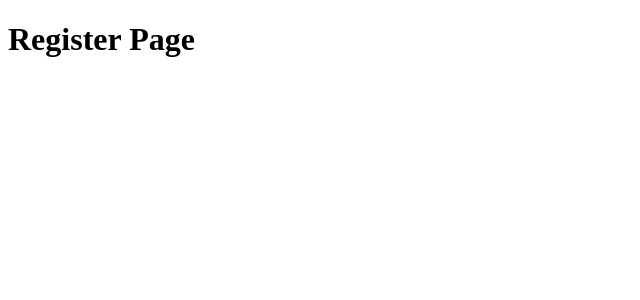
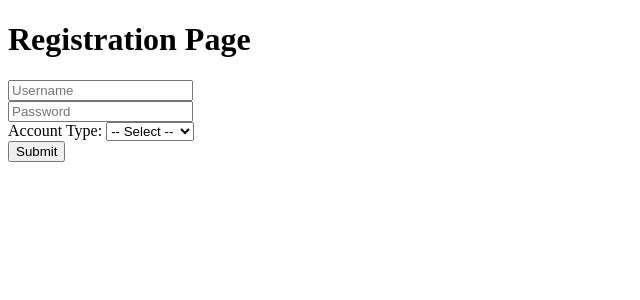
Before and after one commit to JuanThe3rd/food-delivery-app, a React (Create React App) app in the folder client/: page /register in a window 1280 px wide. Shown: the top 300 px of the page, without its empty margins (0-640 px from the left). Built offline with nearby package versions, Linux system fonts and the light colour scheme.

Commit message:
completes registration page before testing

```diff
--- a/client/src/components/Register.js
+++ b/client/src/components/Register.js
@@ -1,7 +1,123 @@
-import React, { useState, useEffect } from "react";
+import React, { useState } from "react";
 
 function Register() {
-    return <h1>Register Page</h1>;
+    const [accountType, setAccountType] = useState();
+    const [accountData, setAccountData] = useState({});
+    const [newAccount, setNewAccount] = useState();
+    const [msg, setMsg] = useState();
+
+    return (
+        <div>
+            <h1>Registration Page</h1>
+
+            {msg &&
+                <div>
+                    {msg}
+                </div>
+            }
+
+            <form onSubmit={(e) => handleSubmit(e)}>
+                <input placeholder='Username' onChange={handleChange} name='username' />
+                <br />
+                <input placeholder='Password' onChange={handleChange} name='password' type='password' />
+                <br />
+                <label>Account Type: </label>
+                <select onChange={(e) => setAccountType(e.target.value)}>
+                    <option value='choosing'>-- Select --</option>
+                    <option value='user'>User</option>
+                    <option value='restaurant'>Restaurant</option>
+                </select>
+                <br />
+
+                {accountType === 'user' &&
+                    <div>
+                        <input placeholder='Firstname' name='firstname' onChange={handleChange} />
+                        <br/ >
+                        <input placeholder='Profile Picture URL' name='profile_pic' onChange={handleChange} />
+                        <br />
+                    </div>
+                }
+
+                {accountType === 'restaurant' &&
+                    <div>
+                        <input placeholder='Restaurant Name' onChange={handleChange} name='name' value={accountData.name} />
+                        <br />
+                        <input placeholder='Image URL' onChange={handleChange} name='image' value={accountData.image} />
+                        <br />
+                        <input placeholder='Owner Name' onChange={handleChange} name='owner' value={accountData.owner} />
+                        <br />
+                    </div>
+                }
+
+                <input type='submit' />
+            </form>
+        </div>
+    );
+
+    function handleChange(e){
+        setAccountData({...accountData, [e.target.name]: e.target.value})
+    }
+
+    function handleSubmit(e){
+        e.preventDefault();
+
+        if (accountType === 'user'){
+            fetch('/users', {
+                method: 'POST',
+                headers: {'Content-Type': 'application/json'},
+                body: JSON.stringify({
+                    name: accountData.firstname,
+                    profile_pic: accountData.profile_pic
+                })
+            })
+                .then(res => res.json())
+                .then(setNewAccount)
+                .catch(setMsg)
+
+            fetch('/logins', {
+                method: 'POST',
+                headers: {'Content-Type': 'application/json'},
+                body: JSON.stringify({
+                    username: accountData.username,
+                    password: accountData.password,
+                    user_type: 'user',
+                    user_id: newAccount.id,
+                    restaurant_id: null
+                })
+            })
+                .then(res => res.json())
+                .then(newLogin => setMsg('Account Successfully Created!'))
+                .catch(setMsg)
+
+        } else if (accountType ==='restaurant'){
+            fetch('/restaurants', {
+                method: 'POST',
+                headers: {'Content-Type': 'application/json'},
+                body: JSON.stringify({
+                    name: accountData.name,
+                    image: accountData.image,
+                    owner: accountData.owner
+                })
+            })
+                .then(res => res.json())
+                .then(setNewAccount)
+                .catch(setMsg)
+
+            fetch('/logins', {
+                method: 'POST',
+                headers: {'Content-Type': 'application/json'},
+                body: JSON.stringify({
+                    username: accountData.username,
+                    password: accountData.password,
+                    user_type: 'restaurant',
+                    user_id: null,
+                    restaurant_id: newAccount.id
+                })
+            })
+                .then(res => res.json())
+                .then(newLogin => setMsg('Account Successfully Created!'))
+        }
+    }
 }
 
 export default Register;
```
Also changed, not shown: 1 other file (tests, documents, lock files or other folders).
